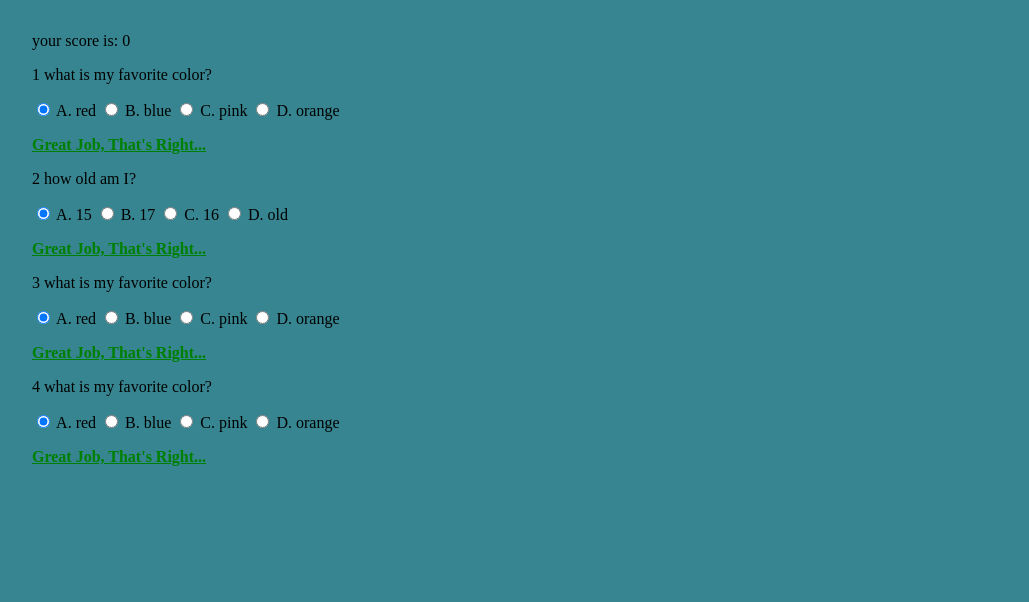
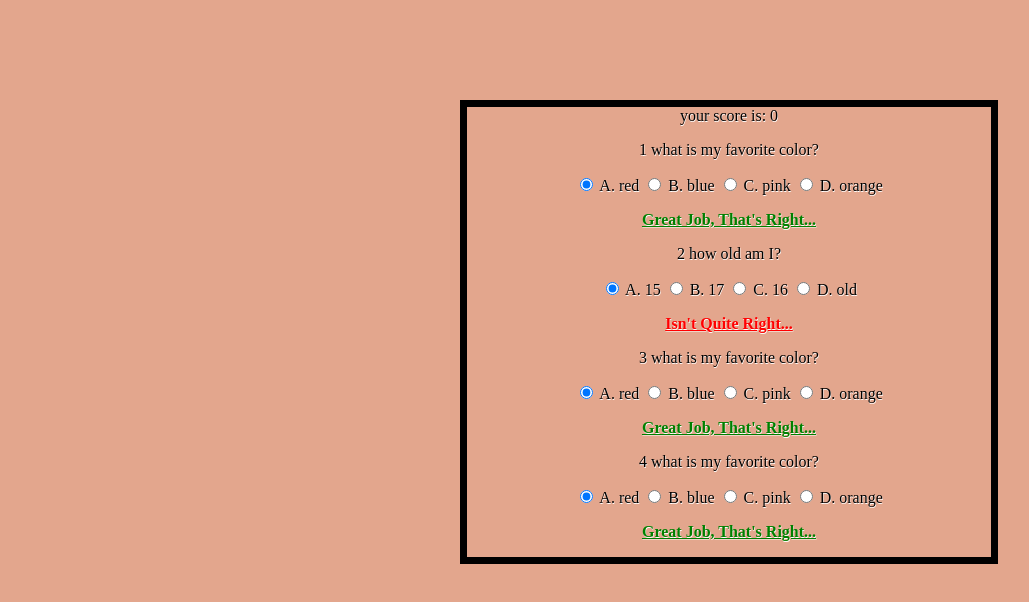
Before and after one commit to samuelmote/PTC, a SvelteKit app: page / in a window 1280 px wide. Shown: the top 602 px of the page, without its empty margins (0-1029 px from the left). Built offline with nearby package versions, Linux system fonts and the light colour scheme.

Commit message:
aligment/color

```diff
--- a/src/routes/+layout.svelte
+++ b/src/routes/+layout.svelte
@@ -10,11 +10,27 @@
 		position: absolute;
 		inset: 0;
 
-		background-color: #378590;
+		background-color: #e3a68d;
 	}
     .layout {
         width: 100%;
-        max-width: 1024px;
-        margin: o auto;
-    }
+        max-width: 524px;
+        margin: 50 auto;
+		text-align: justify; /* For Edge */
+  text-align-last: center;
+		border:1px soild rgb(21, 12, 8);
+  text-shadow: .5px .5px #ffffff;
+  position: absolute;
+  top: 50px;
+  border: 7px solid rgb(0, 0, 0);
+
+
+}
+.layout {
+  position: absolute;
+  left: 460px;
+  top: 100px;
+}
 </style>
+
+need to find out how to make font/text bigger
--- a/src/routes/+page.svelte
+++ b/src/routes/+page.svelte
@@ -12,8 +12,14 @@
 	answer3="pink"
 	answer4="orange"
     answer="a"
->
-	what is my favorite color?
+>what is my favorite color?
+	<style>
+	.Question{
+	color: #ffffff;
+		font-weight: bold;
+		text-decoration: underline;
+	}
+	</style>
 </Question>
 
 <Question
@@ -22,7 +28,7 @@
 	answer2="17"
 	answer3="16"
 	answer4="old"
-    answer="a"
+    answer="c"
 >
 	how old am I?
 </Question>
```
